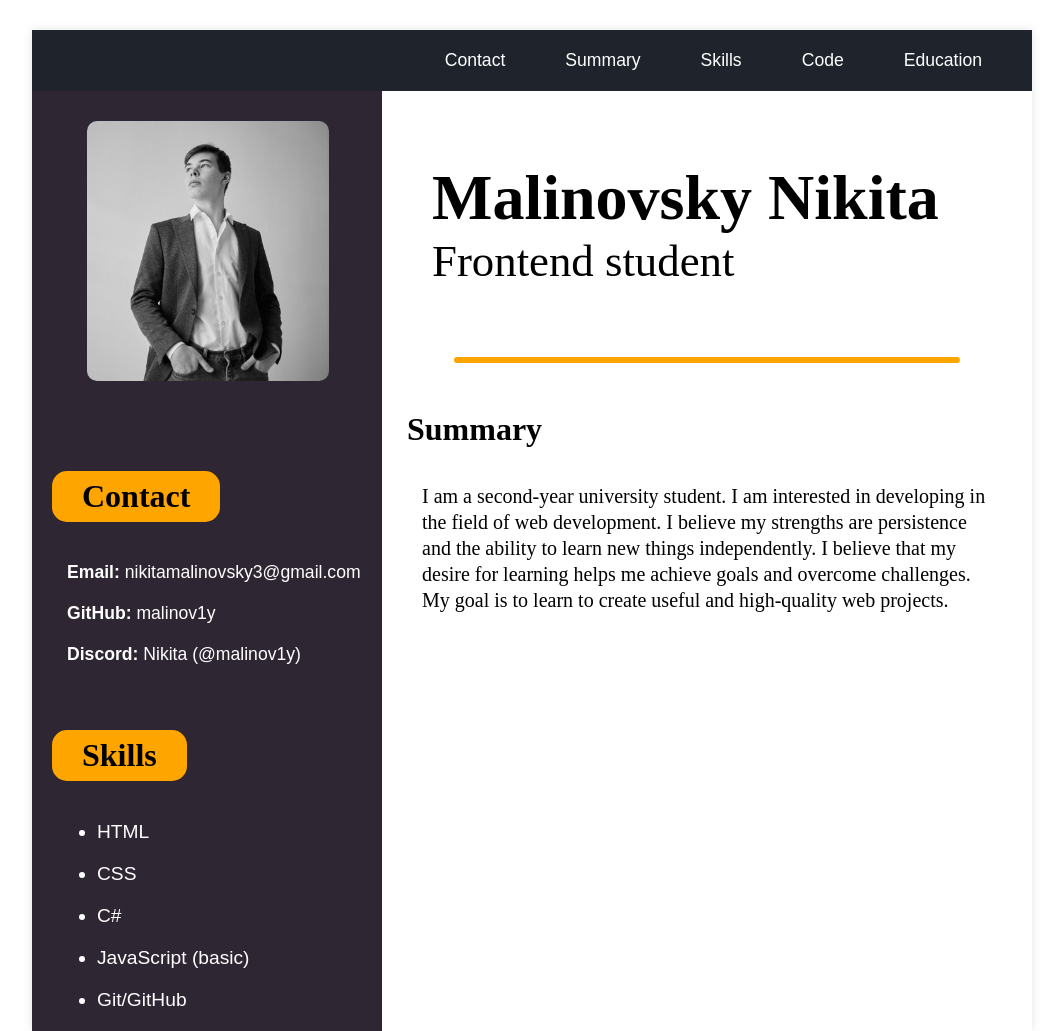
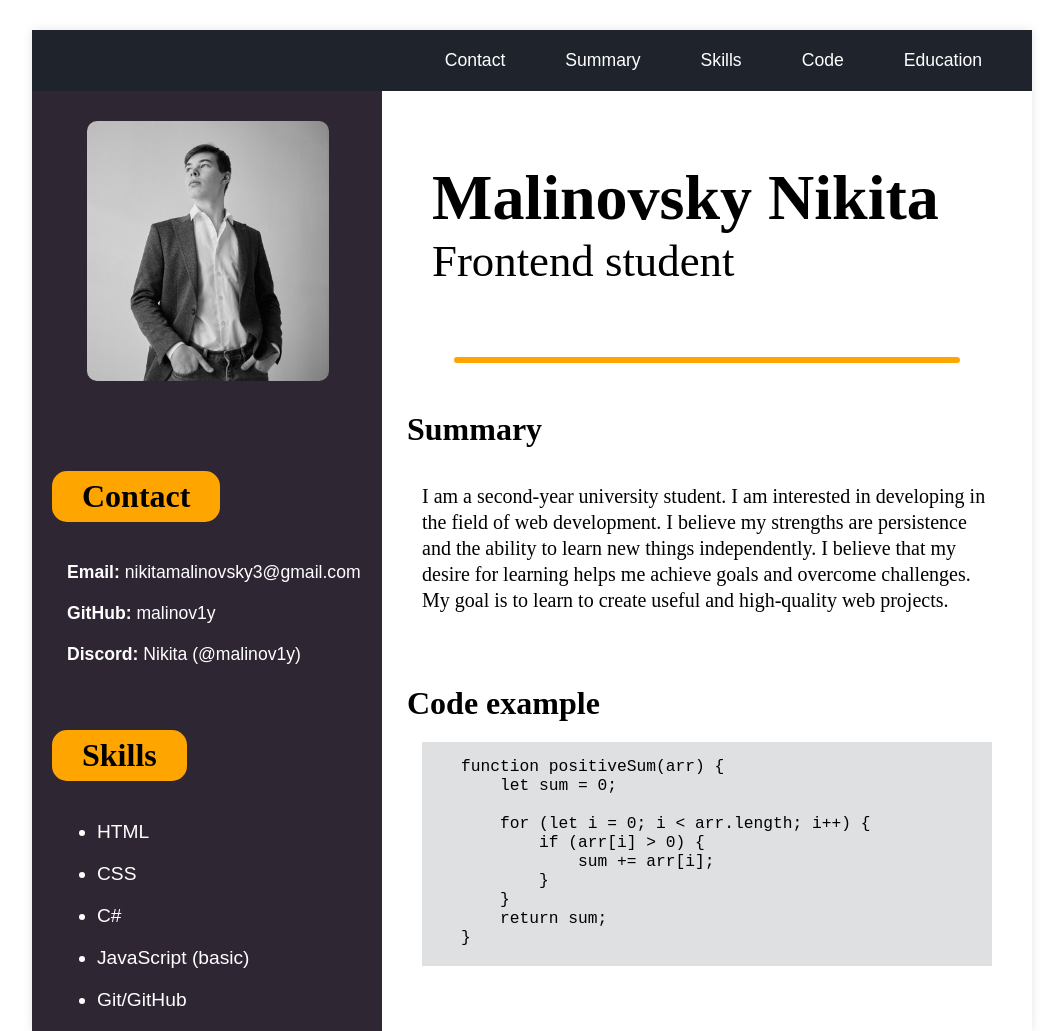
Before and after one commit to malinov1y/rsschool-cv, a plain HTML site: page index.html in a window 1280 px wide. Shown: the whole page, without its empty margins (108-1171 px from the left). Drawn offline with Linux system fonts and the light colour scheme.

Commit message:
feat: add code example

```diff
--- a/index.html
+++ b/index.html
@@ -59,6 +59,21 @@
                         <li>Git/GitHub</li>
                     </ul>
                 </section>
+                <section class="code" id="codeexample">
+                    <h2>Code example</h2>
+                    <pre>
+    function positiveSum(arr) {
+        let sum = 0;
+
+        for (let i = 0; i &lt; arr.length; i++) {
+            if (arr[i] > 0) {
+                sum += arr[i];
+            }
+        }
+        return sum;
+    }
+                    </pre>
+                </section>
             </div>
         </main>
     </body>
--- a/style.css
+++ b/style.css
@@ -72,10 +72,9 @@ h1{
     flex-wrap: wrap;
 }
 
-.contacts{
+.contacts, .skills{
     background-color: #2f2634;
     width: 35%;
-    color: #fff;
 }
 
 .contacts h2{
@@ -100,11 +99,11 @@ h1{
     margin-bottom: 20px;
 }
 
-.summary{
+.summary, .code{
     width: 65%;
 }
 
-.summary h2{
+.summary h2, .code h2{
     font-size: 2em;
     margin-left: 25px;
 }
@@ -113,11 +112,6 @@ h1{
     margin: 35px 35px 0 40px;
     font-size: 1.25em;
     line-height: 1.3em;
-}
-
-.skills{
-    width: 35%;
-    background-color: #2f2634;
 }
 
 .skills h2{
@@ -140,3 +134,11 @@ h1{
     font-size: 1.2em;
     margin-bottom: 20px;
 }
+
+.code pre{
+    margin: 20px 40px 0 40px;
+    padding-top: 15px;
+    text-align: left;
+    background-color: #dee0e2;
+    font-size: 1.25em;
+}
```
